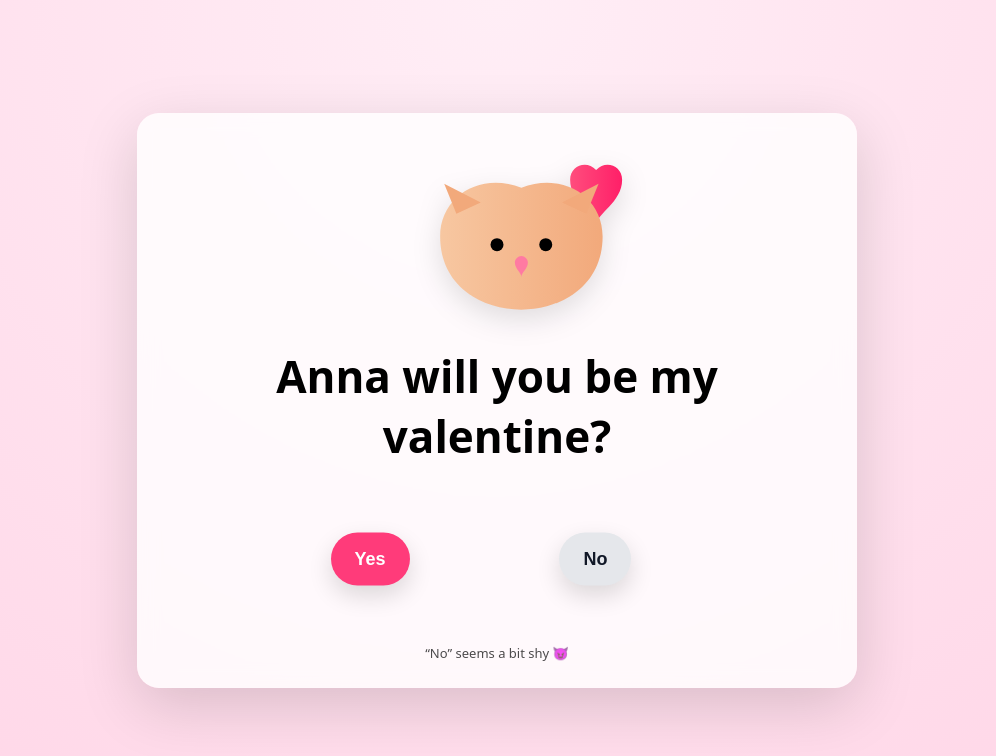
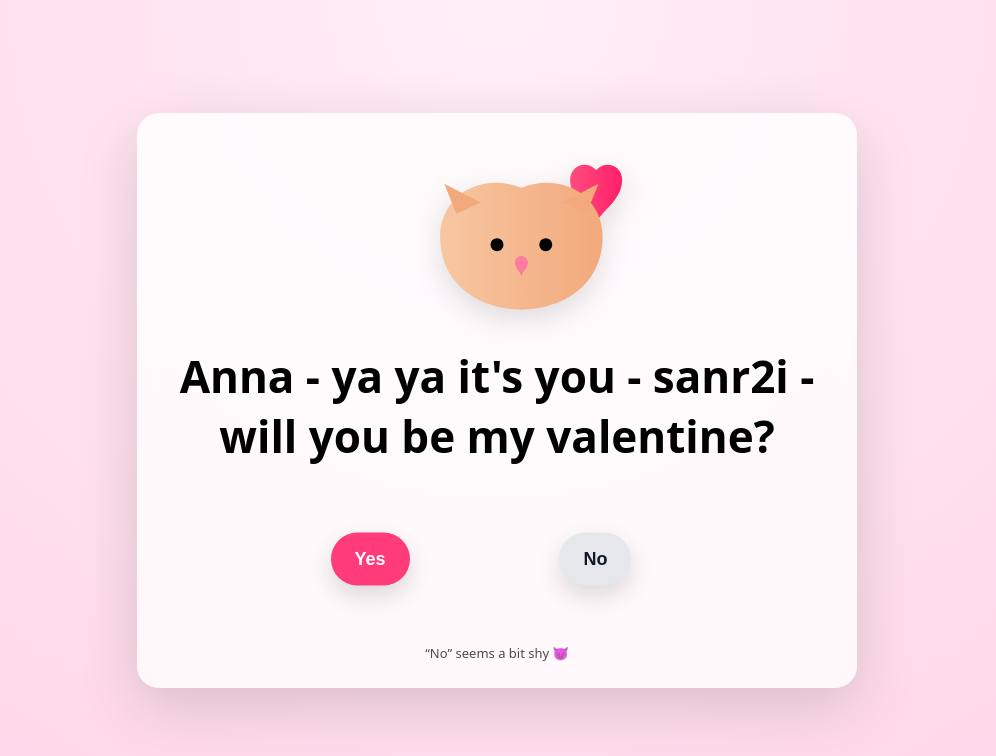
Before and after one commit to b4nanka/valentine-for-anne, a plain HTML site: page index.html in a window 1280 px wide. Shown: the whole page, without its empty margins (143-1139 px from the left). Drawn offline with nearby package versions, Linux system fonts and the light colour scheme.

Commit message:
Add files via upload

```diff
--- a/index.html
+++ b/index.html
@@ -171,7 +171,7 @@
             fill="#ff7aa2"/>
     </svg>
 
-    <h1>Anna will you be my valentine?</h1>
+    <h1>Anna - ya ya it's you - sanr2i - will you be my valentine?</h1>
 
     <section class="button-zone" id="zone">
       <button id="yesBtn">Yes</button>
```
